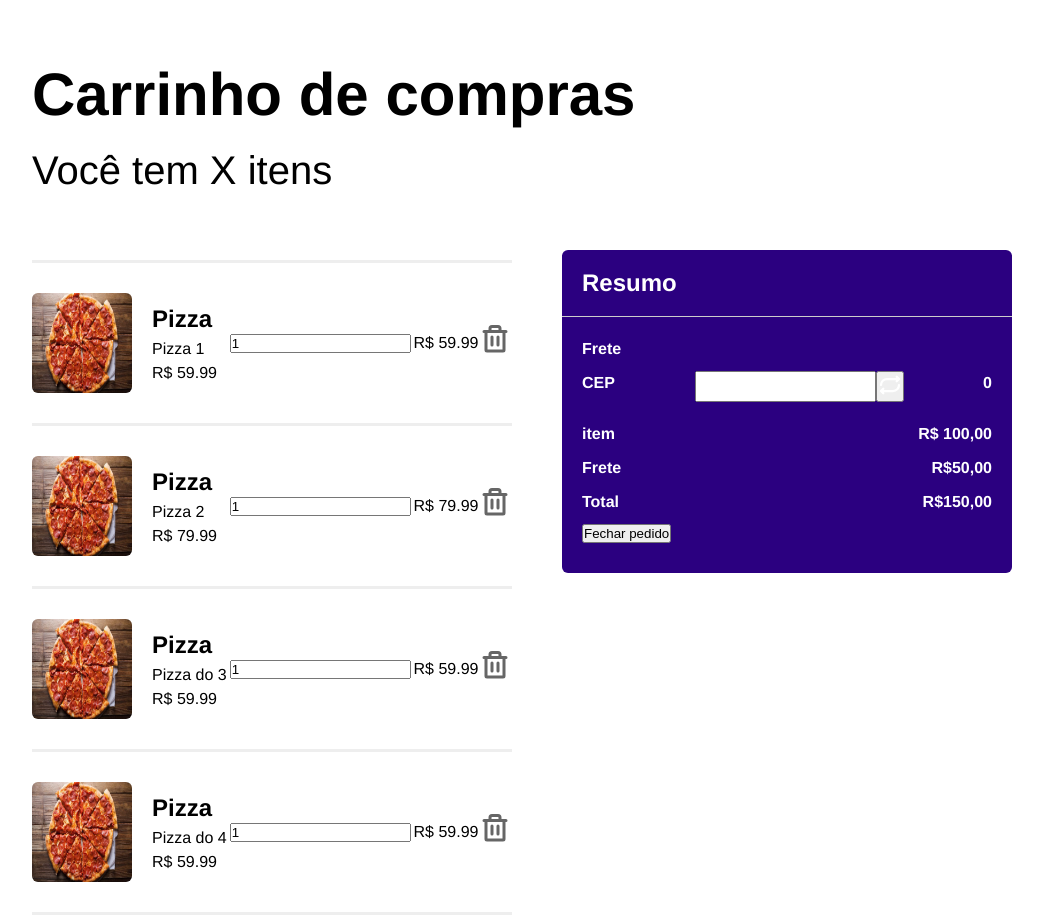
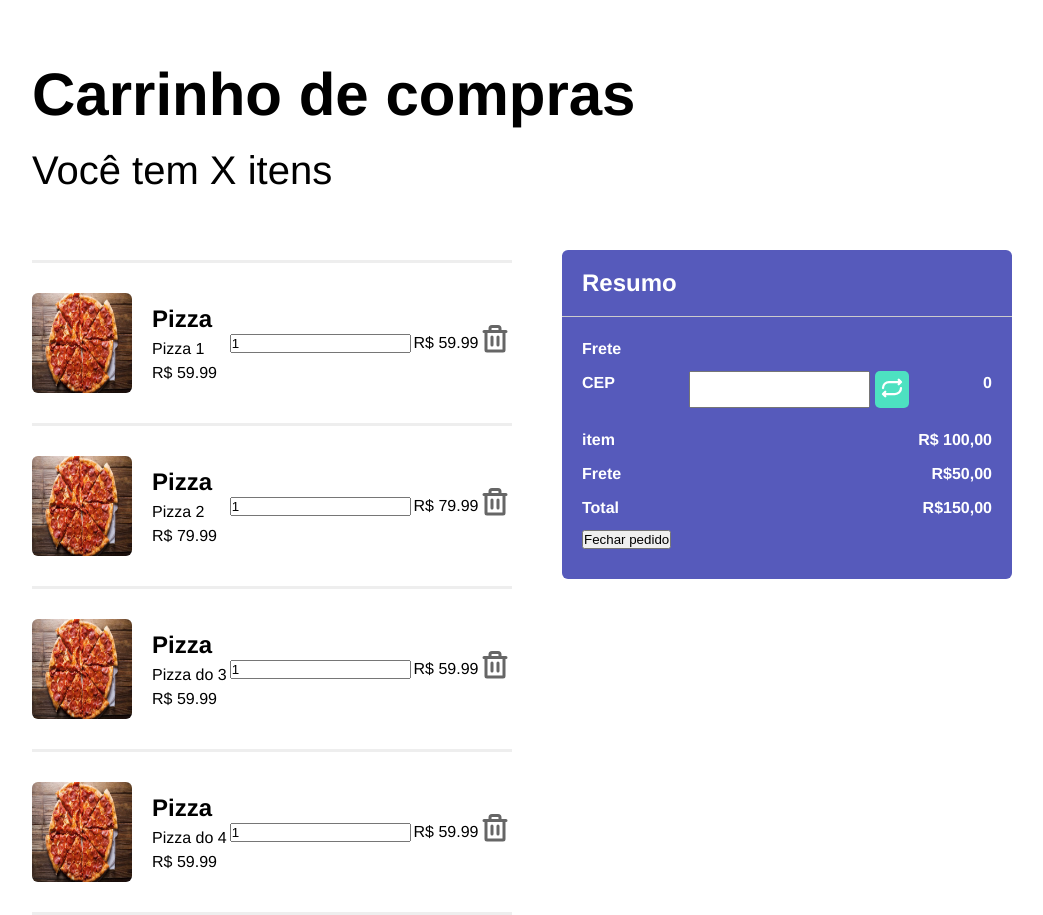
Before and after one commit to gabrielmds222/shoppingCart_react, a React (Vite) app: page / in a window 1280 px wide. Shown: the whole page, without its empty margins (118-1161 px from the left). Built offline with nearby package versions, Linux system fonts and the light colour scheme.

Commit message:
fix: Corrige estilos do resumo

```diff
--- a/src/components/Resumo/index.tsx
+++ b/src/components/Resumo/index.tsx
@@ -55,7 +55,16 @@ const Resumo = () => {
                 value={cepDigitado}
                 onChange={(e) => setCepDigitado(e.target.value)}
               />
-              <button type="submit">
+              <button
+                type="submit"
+                style={{
+                  backgroundColor: "#4DE1C1",
+                  border: "none",
+                  borderRadius: "5px",
+                  marginLeft: "5px",
+                  padding: "5px",
+                }}
+              >
                 <Repeat size={24} color="#fff" weight="bold" />
               </button>
             </form>
--- a/src/components/Resumo/style.css
+++ b/src/components/Resumo/style.css
@@ -1,7 +1,7 @@
 .box {
   margin-bottom: 15px;
 
-  background: #2b0080;
+  background: #565abb;
   color: #fff;
   font-weight: bold;
   border-radius: 6px;
```
